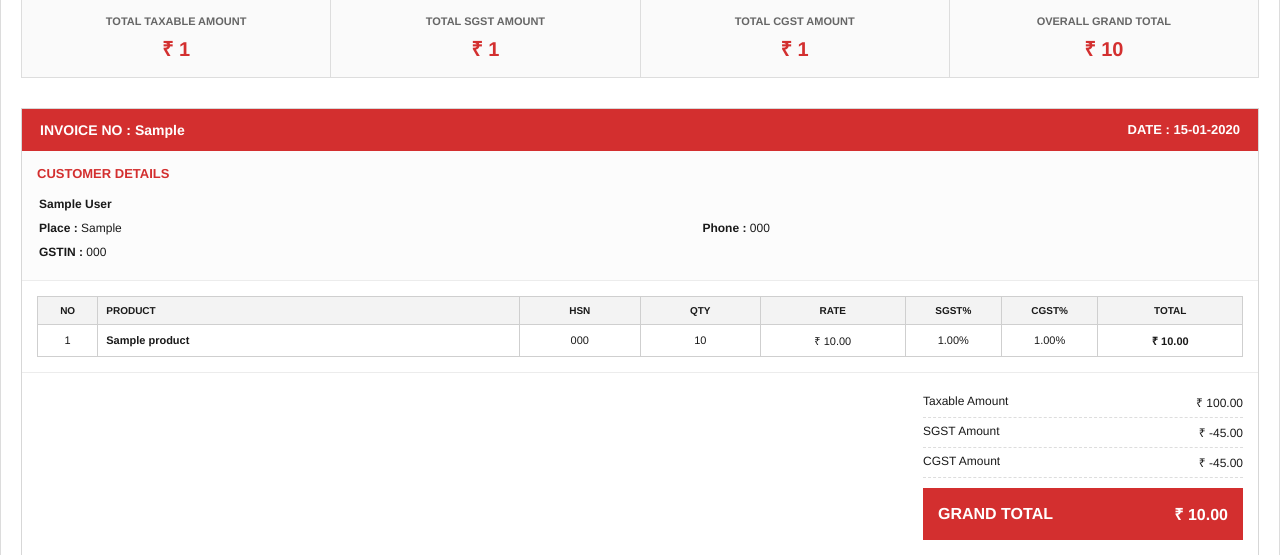
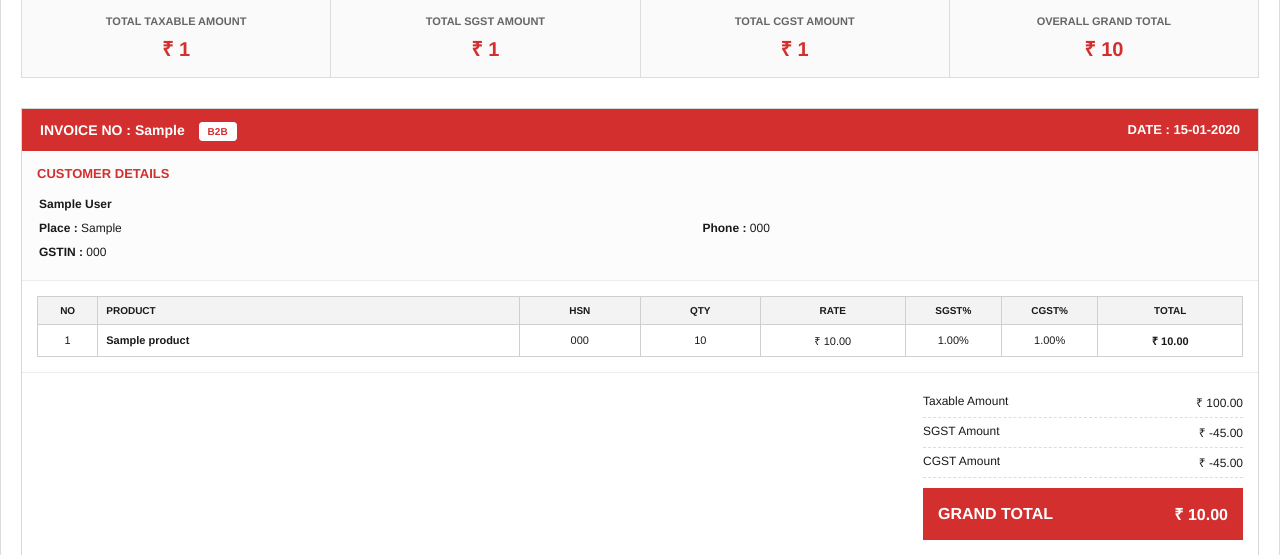
Before and after one commit to Adithajayan/trueapps, a Django app: template templates/reports/full_monthly_report.html in a window 1280 px wide. Shown: the part 177-732 px from the top of the page. Run offline with Django 5.2, Linux system fonts and the light colour scheme; tables that the repository leaves empty hold one stand-in row (values such as "Sample post"); the template is opened without the code that fills it: values that come from a table or form of the project are taken from there, most other values are stand-ins (such as "Sample title", 1, 10 or a date in 2020); data that the repository does not hold is empty.

Commit message:
Fixed ModuleNotFoundError by switching to openpyxl and added B2B/B2C tags in PDF

```diff
--- a/templates/reports/full_monthly_report.html
+++ b/templates/reports/full_monthly_report.html
@@ -92,6 +92,18 @@
             font-size:11px;
             color:#666;
         }
+
+        .type-badge {
+            padding: 3px 8px;
+            border-radius: 4px;
+            font-size: 10px;
+            font-weight: 800;
+            text-transform: uppercase;
+            margin-left: 10px;
+            border: 1px solid #fff;
+        }
+        .b2b { background: #fff; color: #d32f2f; }
+        .b2c { background: #ffdada; color: #d32f2f; }
 
         /* =========================================================
            SUMMARY SECTION
@@ -475,6 +487,9 @@
 
                     <td class="topbar-left">
                         INVOICE NO : {{ sale.invoice_no }}
+                        <span class="type-badge {% if sale.sale_type == 'B2B' %}b2b{% else %}b2c{% endif %}">
+                            {{ sale.sale_type }}
+                        </span>
                     </td>
 
                     <td class="topbar-right">
```
